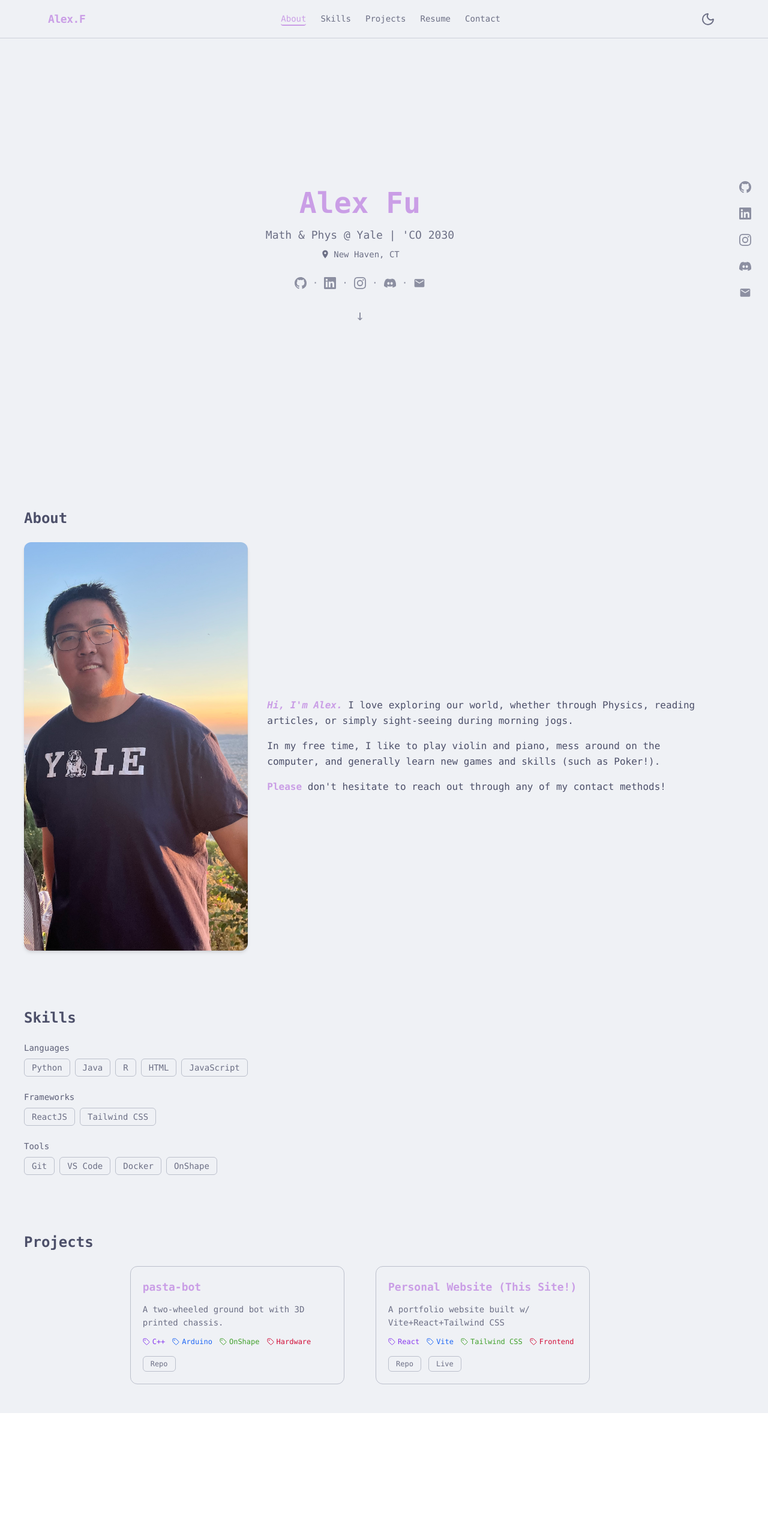
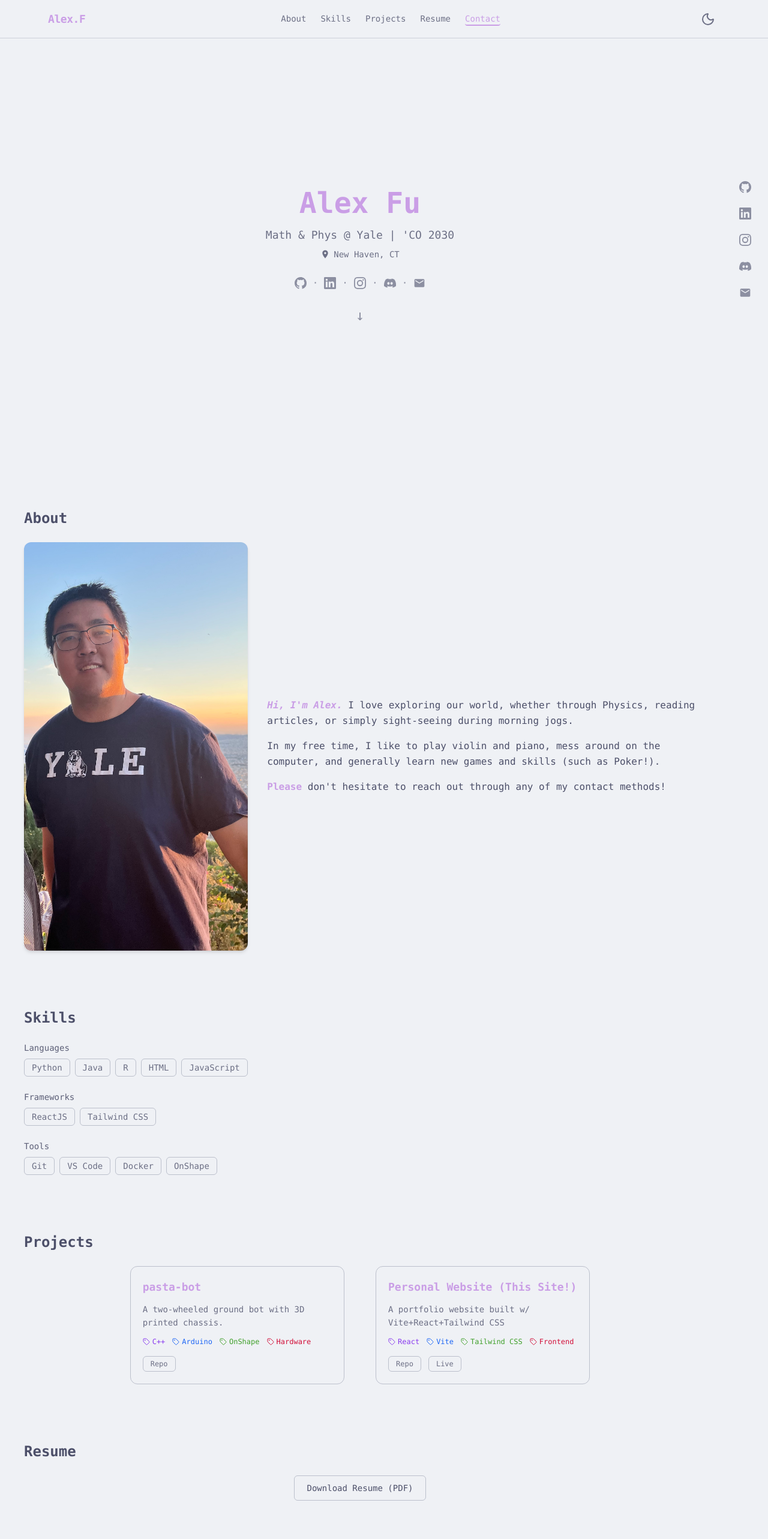
Before and after one commit to devxfu/personal-site, a React (Vite) app: page / in a window 1280 px wide. Shown: the top 2566 px of the page at 60% size. Before the commit the page ends 2356 px from the top, so only its background shows below. Built offline with nearby package versions, Linux system fonts and the light colour scheme.

Commit message:
Chore: Hooked up all components including state observer

```diff
--- a/src/App.jsx
+++ b/src/App.jsx
@@ -1,20 +1,29 @@
 import "./index.css";
+import Nav from "./components/Nav.jsx";
+import Hero from "./components/Hero.jsx";
+import SocialRail from "./components/SocialRail.jsx";
 import About from "./components/About.jsx";
 import Skills from "./components/Skills.jsx";
-import Hero from "./components/Hero.jsx";
-import Nav from "./components/Nav.jsx";
 import Projects from "./components/Projects.jsx";
-import SocialRail from './components/SocialRail.jsx';
+import Resume from "./components/Resume.jsx";
+import Contact from "./components/Contact.jsx";
+import Footer from "./components/Footer.jsx";
+import useActiveSection from "./hooks/useActiveSection.js";
 
 export default function App() {
+  const { activeSection, sectionIds } = useActiveSection();
+
   return (
     <main className="min-h-screen bg-base font-sans text-text lg:pr-20">
+      <Nav activeSection={activeSection} sectionIds={sectionIds} />
       <Hero />
       <SocialRail />
-      <Nav activeSection="about" sectionIds={["about","skills","projects","resume","contact"]} />
       <About />
       <Skills />
       <Projects />
+      <Resume />
+      <Contact />
+      <Footer />
     </main>
   );
 }
```
